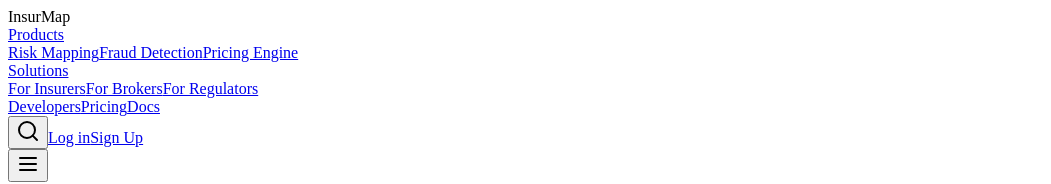
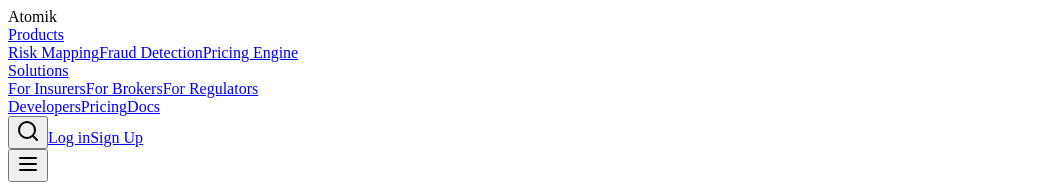
Before and after one commit to GeorgeVallencia/insurmap, a Next.js app: page / in a window 1280 px wide. Shown: the top 184 px of the page, without its empty margins (0-1051 px from the left). Built offline with nearby package versions, Linux system fonts and the light colour scheme.

Commit message:
change name of app

```diff
--- a/src/components/Navbar.tsx
+++ b/src/components/Navbar.tsx
@@ -13,7 +13,7 @@
 
         {/* Logo */}
         <div className="flex cursor-pointer items-center space-x-2">
-          <span className="text-xl text-black font-bold tracking-tight">InsurMap</span>
+          <span className="text-xl text-black font-bold tracking-tight">Atomik</span>
         </div>
 
         {/* Desktop Links */}
```
